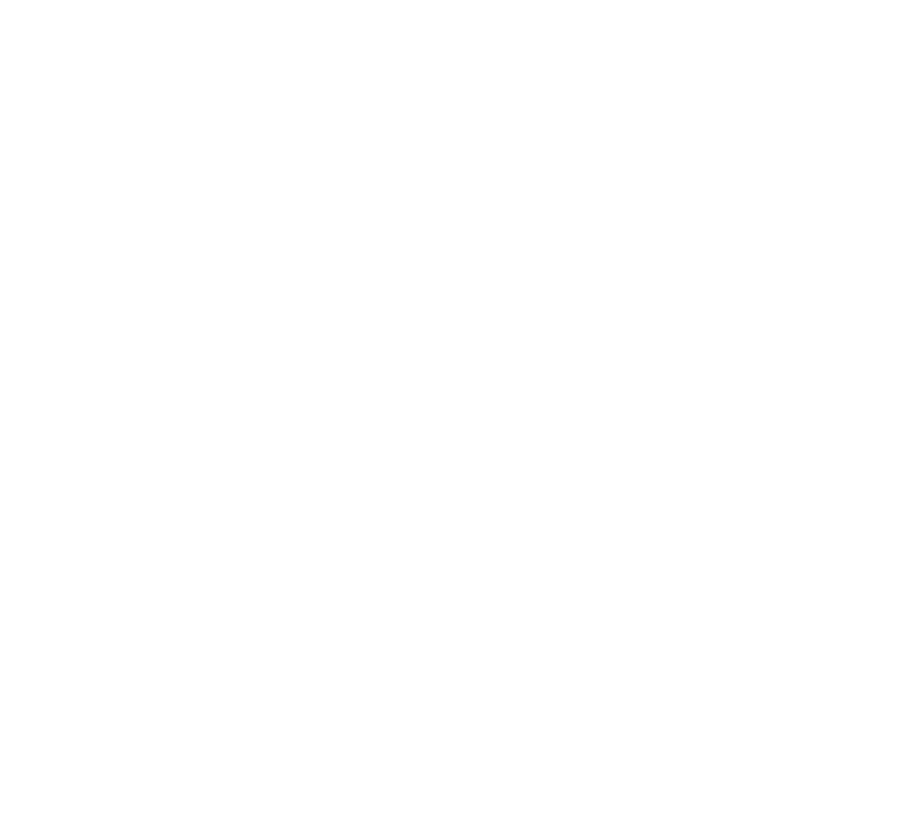
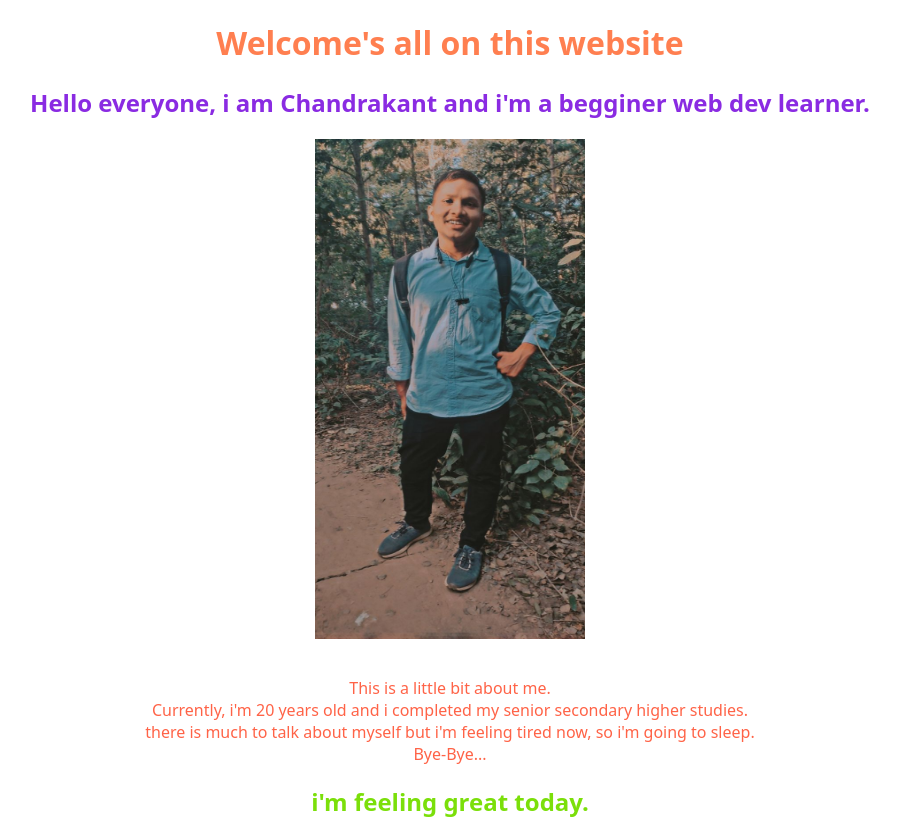
Before and after one commit to C-H-N-D-U/Web-Dev, a plain HTML site: page index.html in a window 1280 px wide. Shown: the whole page, without its empty margins (190-1089 px from the left). Before the commit the page ends 800 px from the top, so only its background shows below. Drawn offline with Linux system fonts and the light colour scheme.

Commit message:
first commit in WebDev directory.

```diff
--- a/index.html
+++ b/index.html
@@ -3,9 +3,34 @@
 <head>
     <meta charset="UTF-8">
     <meta name="viewport" content="width=device-width, initial-scale=1.0">
+
+    <!-- external css example -->
+    <link rel="stylesheet" href="styles.css">
+
     <title>Leaning-WebDev</title>
+
 </head>
 <body>
+    <center>
 
+        <!-- inline css example :  -->
+    <h1 style="color: coral; font-family: system-ui, -apple-system, BlinkMacSystemFont, 'Segoe UI', Roboto, Oxygen, Ubuntu, Cantarell, 'Open Sans', 'Helvetica Neue', sans-serif;">Welcome's all on this website</h1>
+    <h2 style="font-family: system-ui, -apple-system, BlinkMacSystemFont, 'Segoe UI', Roboto, Oxygen, Ubuntu, Cantarell, 'Open Sans', 'Helvetica Neue', sans-serif; color: blueviolet;">Hello everyone, i am Chandrakant and i'm a begginer web dev learner.</h2>
+    <img src="./Pic.jpg" alt="Chandu's Pic">
+    <br><br>
+
+    <p>This is a little bit about me. <br> Currently, i'm 20 years old and i completed my senior secondary higher studies. <br>there is much to talk about myself but i'm feeling tired now, so i'm going to sleep. <br> Bye-Bye...</p>
+
+   <!-- internal css example :  -->
+    <style>
+        h2 {
+            color: rgb(123, 223, 10);
+            font-family: system-ui, -apple-system, BlinkMacSystemFont, 'Segoe UI', Roboto, Oxygen, Ubuntu, Cantarell, 'Open Sans', 'Helvetica Neue', sans-serif;
+            /* background-color: rgb(138, 169, 224); */
+        }
+    </style>
+    <h2>i'm feeling great today.</h2>
+
+</center>
 </body>
 </html>
--- /dev/null
+++ b/styles.css
@@ -0,0 +1,10 @@
+p{
+    font-family: system-ui, -apple-system, BlinkMacSystemFont, 'Segoe UI', Roboto, Oxygen, Ubuntu, Cantarell, 'Open Sans', 'Helvetica Neue', sans-serif;
+    color: tomato;
+
+}
+
+img {
+    height: 500px;
+    width: 270px;
+}
```
Also changed, not shown: Pic.jpg (added).
